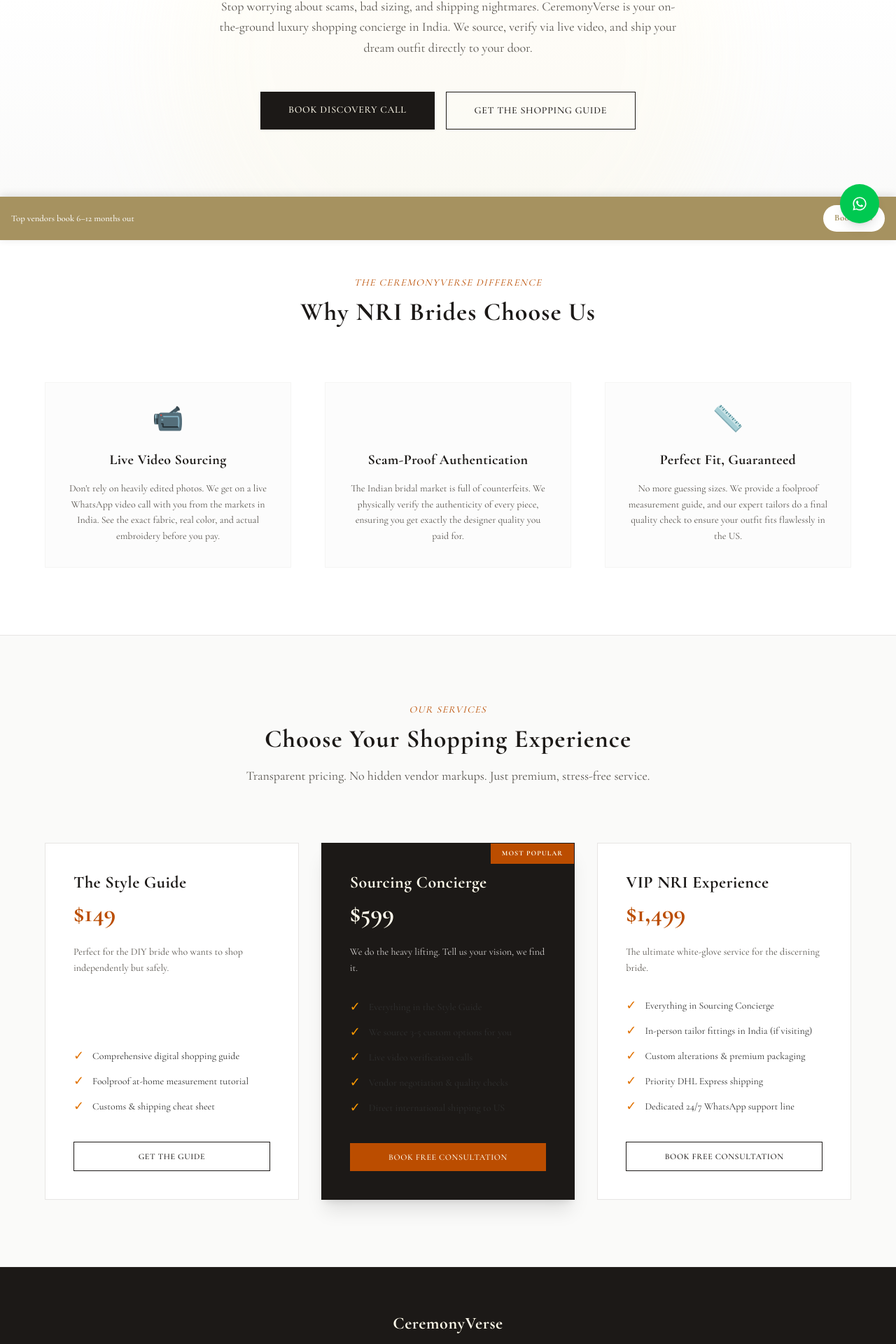
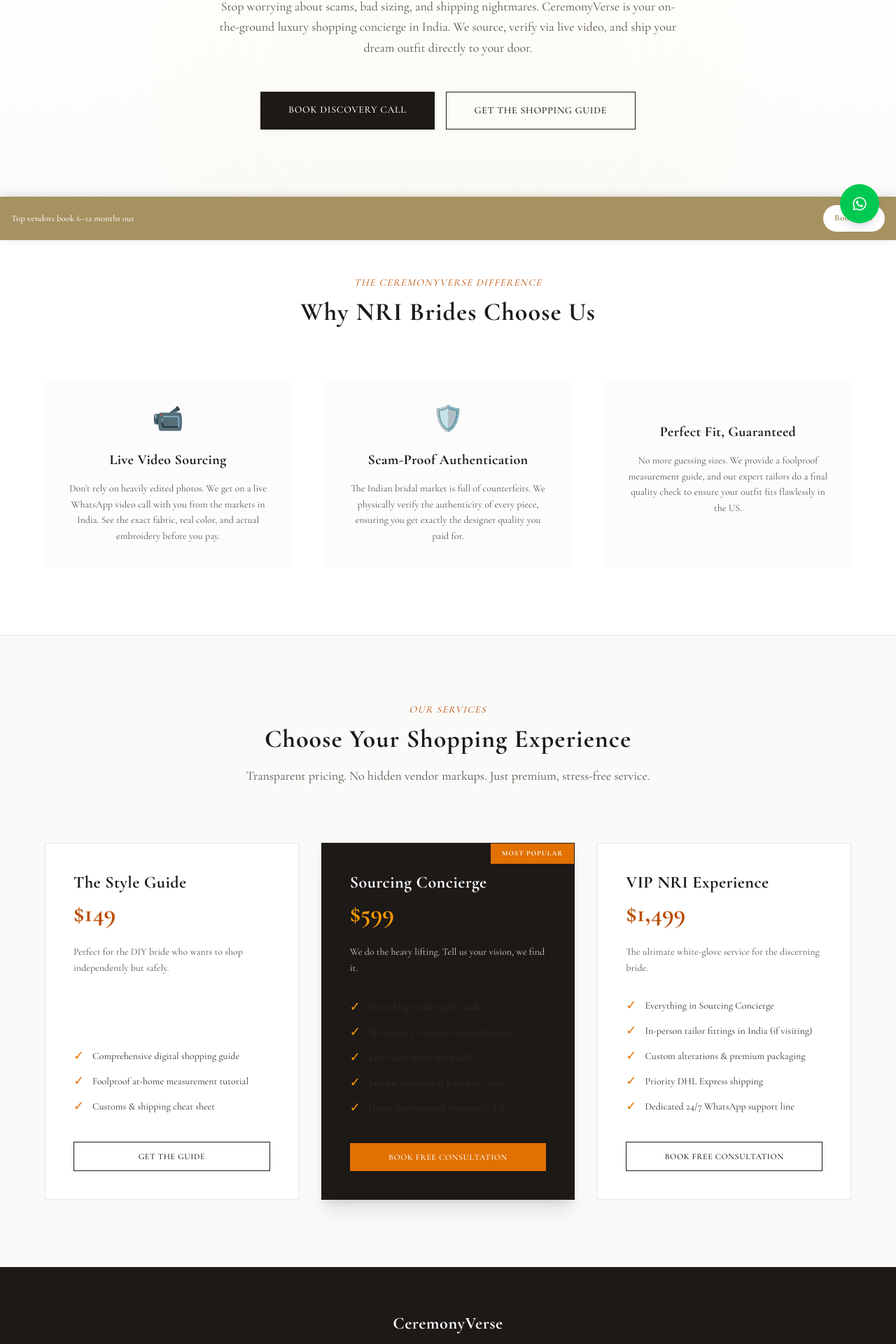
Before and after one commit to leylabernie/v0-ceremony-verse-wedding-concierge, a Next.js app: page / in a window 1280 px wide. Shown: the part 457-2377 px from the top of the page at 70% size. Built offline with nearby package versions, Linux system fonts and the light colour scheme.

Commit message:
Update styling and text colors in page.tsx

```diff
--- a/app/page.tsx
+++ b/app/page.tsx
@@ -13,7 +13,6 @@
 
       {/* --- HERO SECTION --- */}
       <header className="relative bg-gradient-to-b from-stone-100 via-white to-stone-50 py-28 px-4 sm:px-6 lg:px-8 text-center overflow-hidden border-b border-stone-200">
-        {/* Subtle luxury background accents */}
         <div className="absolute inset-0 opacity-30 pointer-events-none">
           <div className="absolute top-0 left-1/2 -translate-x-1/2 w-[800px] h-[800px] bg-amber-100 rounded-full blur-3xl opacity-40"></div>
         </div>
@@ -32,13 +31,13 @@
           <div className="flex flex-col sm:flex-row gap-4 justify-center">
             <Link
               href="/contact"
-              className="bg-stone-900 hover:bg-stone-800 text-amber-50 font-medium py-4 px-10 rounded-none text-sm tracking-wider uppercase transition-all shadow-sm"
+              className="bg-stone-900 hover:bg-stone-800 text-white font-medium py-4 px-10 rounded-none text-sm tracking-wider uppercase transition-all shadow-sm"
             >
               Book Discovery Call
             </Link>
             <Link
               href="/guide"
-              className="bg-transparent border border-stone-900 text-stone-900 hover:bg-stone-900 hover:text-amber-50 font-medium py-4 px-10 rounded-none text-sm tracking-wider uppercase transition-all"
+              className="bg-transparent border border-stone-900 text-stone-900 hover:bg-stone-900 hover:text-white font-medium py-4 px-10 rounded-none text-sm tracking-wider uppercase transition-all"
             >
               Get the Shopping Guide
             </Link>
@@ -57,7 +56,6 @@
           </div>
 
           <div className="grid md:grid-cols-3 gap-12">
-            {/* Feature 1 */}
             <div className="text-center p-8 border border-stone-100 bg-stone-50/50">
               <div className="text-4xl mb-6 text-amber-700">📹</div>
               <h3 className="text-xl font-serif font-bold text-stone-900 mb-4">Live Video Sourcing</h3>
@@ -65,17 +63,15 @@
                 Don't rely on heavily edited photos. We get on a live WhatsApp video call with you from the markets in India. See the exact fabric, real color, and actual embroidery before you pay.
               </p>
             </div>
-            {/* Feature 2 */}
             <div className="text-center p-8 border border-stone-100 bg-stone-50/50">
-              <div className="text-4xl mb-6 text-amber-700">️</div>
+              <div className="text-4xl mb-6 text-amber-700">🛡️</div>
               <h3 className="text-xl font-serif font-bold text-stone-900 mb-4">Scam-Proof Authentication</h3>
               <p className="text-stone-600 leading-relaxed font-light text-sm">
                 The Indian bridal market is full of counterfeits. We physically verify the authenticity of every piece, ensuring you get exactly the designer quality you paid for.
               </p>
             </div>
-            {/* Feature 3 */}
             <div className="text-center p-8 border border-stone-100 bg-stone-50/50">
-              <div className="text-4xl mb-6 text-amber-700">📏</div>
+              <div className="text-4xl mb-6 text-amber-700"></div>
               <h3 className="text-xl font-serif font-bold text-stone-900 mb-4">Perfect Fit, Guaranteed</h3>
               <p className="text-stone-600 leading-relaxed font-light text-sm">
                 No more guessing sizes. We provide a foolproof measurement guide, and our expert tailors do a final quality check to ensure your outfit fits flawlessly in the US.
@@ -109,25 +105,25 @@
                 <li className="flex items-start"><span className="text-amber-600 mr-3 text-lg leading-none">✓</span> Foolproof at-home measurement tutorial</li>
                 <li className="flex items-start"><span className="text-amber-600 mr-3 text-lg leading-none">✓</span> Customs & shipping cheat sheet</li>
               </ul>
-              <Link href="/guide" className="block text-center border border-stone-900 text-stone-900 hover:bg-stone-900 hover:text-amber-50 py-3 font-medium text-xs tracking-wider uppercase transition-colors">
+              <Link href="/guide" className="block text-center border border-stone-900 text-stone-900 hover:bg-stone-900 hover:text-white py-3 font-medium text-xs tracking-wider uppercase transition-colors">
                 Get the Guide
               </Link>
             </div>
 
-            {/* Tier 2 (Highlighted) */}
+            {/* Tier 2 (Highlighted) - FIXED CONTRAST */}
             <div className="bg-stone-900 p-10 border border-stone-900 flex flex-col relative shadow-xl">
-              <div className="absolute top-0 right-0 bg-amber-700 text-amber-50 text-[10px] font-bold px-4 py-1.5 uppercase tracking-widest">Most Popular</div>
-              <h3 className="text-2xl font-serif font-bold text-amber-50 mb-2">Sourcing Concierge</h3>
-              <p className="text-4xl font-serif font-bold text-amber-50 mb-6">$599</p>
+              <div className="absolute top-0 right-0 bg-amber-600 text-white text-[10px] font-bold px-4 py-1.5 uppercase tracking-widest">Most Popular</div>
+              <h3 className="text-2xl font-serif font-bold text-white mb-2">Sourcing Concierge</h3>
+              <p className="text-4xl font-serif font-bold text-amber-500 mb-6">$599</p>
               <p className="text-stone-300 mb-8 flex-grow font-light text-sm leading-relaxed">We do the heavy lifting. Tell us your vision, we find it.</p>
-              <ul className="space-y-4 mb-10 text-stone-200 text-sm">
+              <ul className="space-y-4 mb-10 text-stone-100 text-sm">
                 <li className="flex items-start"><span className="text-amber-500 mr-3 text-lg leading-none">✓</span> Everything in the Style Guide</li>
                 <li className="flex items-start"><span className="text-amber-500 mr-3 text-lg leading-none">✓</span> We source 3-5 custom options for you</li>
                 <li className="flex items-start"><span className="text-amber-500 mr-3 text-lg leading-none">✓</span> Live video verification calls</li>
                 <li className="flex items-start"><span className="text-amber-500 mr-3 text-lg leading-none">✓</span> Vendor negotiation & quality checks</li>
                 <li className="flex items-start"><span className="text-amber-500 mr-3 text-lg leading-none">✓</span> Direct international shipping to US</li>
               </ul>
-              <Link href="/contact" className="block text-center bg-amber-700 hover:bg-amber-800 text-amber-50 py-3 font-medium text-xs tracking-wider uppercase transition-colors">
+              <Link href="/contact" className="block text-center bg-amber-600 hover:bg-amber-700 text-white py-3 font-medium text-xs tracking-wider uppercase transition-colors">
                 Book Free Consultation
               </Link>
             </div>
@@ -144,7 +140,7 @@
                 <li className="flex items-start"><span className="text-amber-600 mr-3 text-lg leading-none">✓</span> Priority DHL Express shipping</li>
                 <li className="flex items-start"><span className="text-amber-600 mr-3 text-lg leading-none">✓</span> Dedicated 24/7 WhatsApp support line</li>
               </ul>
-              <Link href="/contact" className="block text-center border border-stone-900 text-stone-900 hover:bg-stone-900 hover:text-amber-50 py-3 font-medium text-xs tracking-wider uppercase transition-colors">
+              <Link href="/contact" className="block text-center border border-stone-900 text-stone-900 hover:bg-stone-900 hover:text-white py-3 font-medium text-xs tracking-wider uppercase transition-colors">
                 Book Free Consultation
               </Link>
             </div>
@@ -155,8 +151,8 @@
       {/* --- FOOTER --- */}
       <footer className="bg-stone-900 text-stone-400 py-16 px-4 border-t border-stone-800">
         <div className="max-w-4xl mx-auto text-center">
-          <h3 className="text-2xl font-serif font-bold text-amber-50 mb-4 tracking-wide">CeremonyVerse</h3>
-          <p className="mb-8 font-light text-sm text-stone-500">Making NRI bridal shopping safe, seamless, and stress-free.</p>
+          <h3 className="text-2xl font-serif font-bold text-white mb-4 tracking-wide">CeremonyVerse</h3>
+          <p className="mb-8 font-light text-sm text-stone-400">Making NRI bridal shopping safe, seamless, and stress-free.</p>
           <div className="flex justify-center gap-8 mb-8 text-sm">
             <a href="mailto:hello@ceremonyverse.com" className="hover:text-amber-500 transition-colors font-light">hello@ceremonyverse.com</a>
             <a href="https://wa.me/+1-215-341-9990" className="hover:text-amber-500 transition-colors font-light">WhatsApp Us</a>
```
